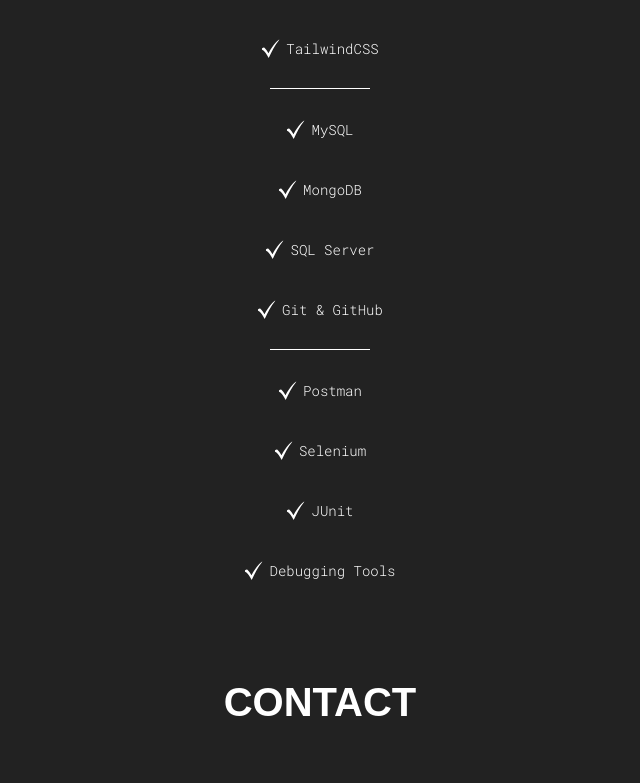
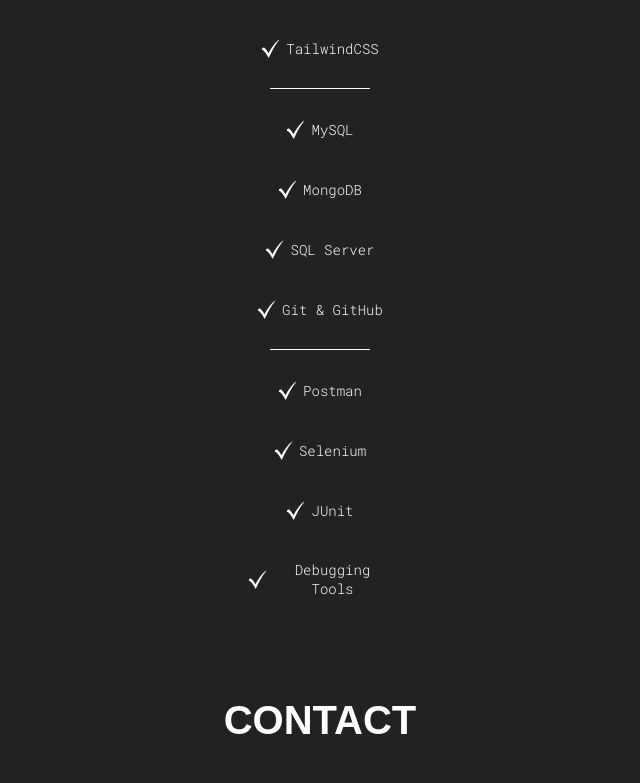
Before and after one commit to ImZaharias/My-Portfolio, a React (Vite) app: page / in a window 1280 px wide. Shown: the part 1925-2708 px from the top of the page, without its empty margins (320-960 px from the left). Built offline with nearby package versions, Linux system fonts and the light colour scheme.

Commit message:
update media

```diff
--- a/src/sections/Projects/ProjectsStyles.module.css
+++ b/src/sections/Projects/ProjectsStyles.module.css
@@ -40,6 +40,6 @@
 
 @media (width < 800px) {
     .container {
-        margin-top: 200px;
+        margin-top: 220px;
     }
 }
--- a/src/sections/Skills/SkillsStyles.module.css
+++ b/src/sections/Skills/SkillsStyles.module.css
@@ -19,7 +19,7 @@
         align-self: center;
         flex-wrap: wrap;
         row-gap: 40px;
-        max-width: 20ch;
+        max-width: 18ch;
     }
 
     hr {
```
